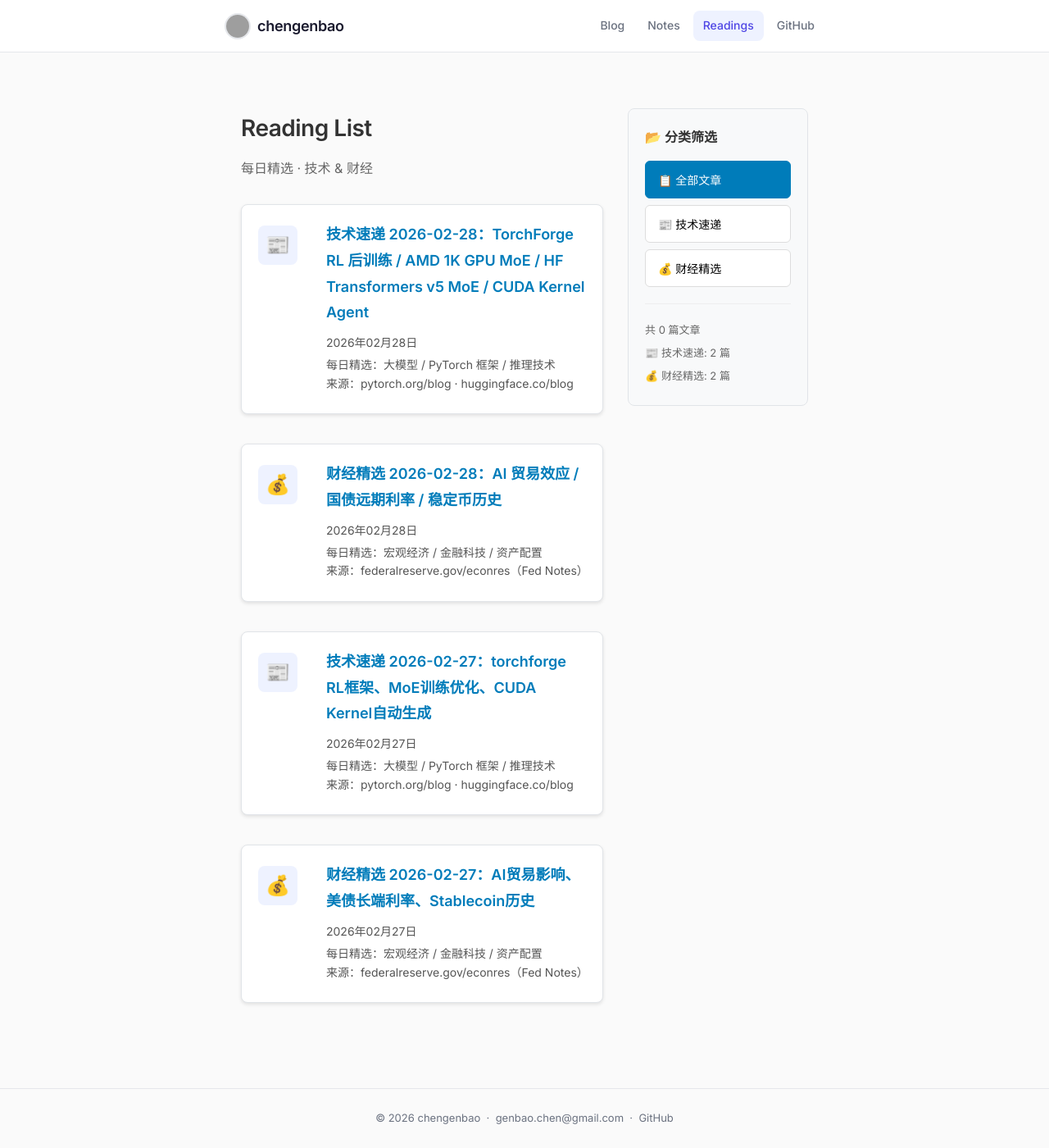
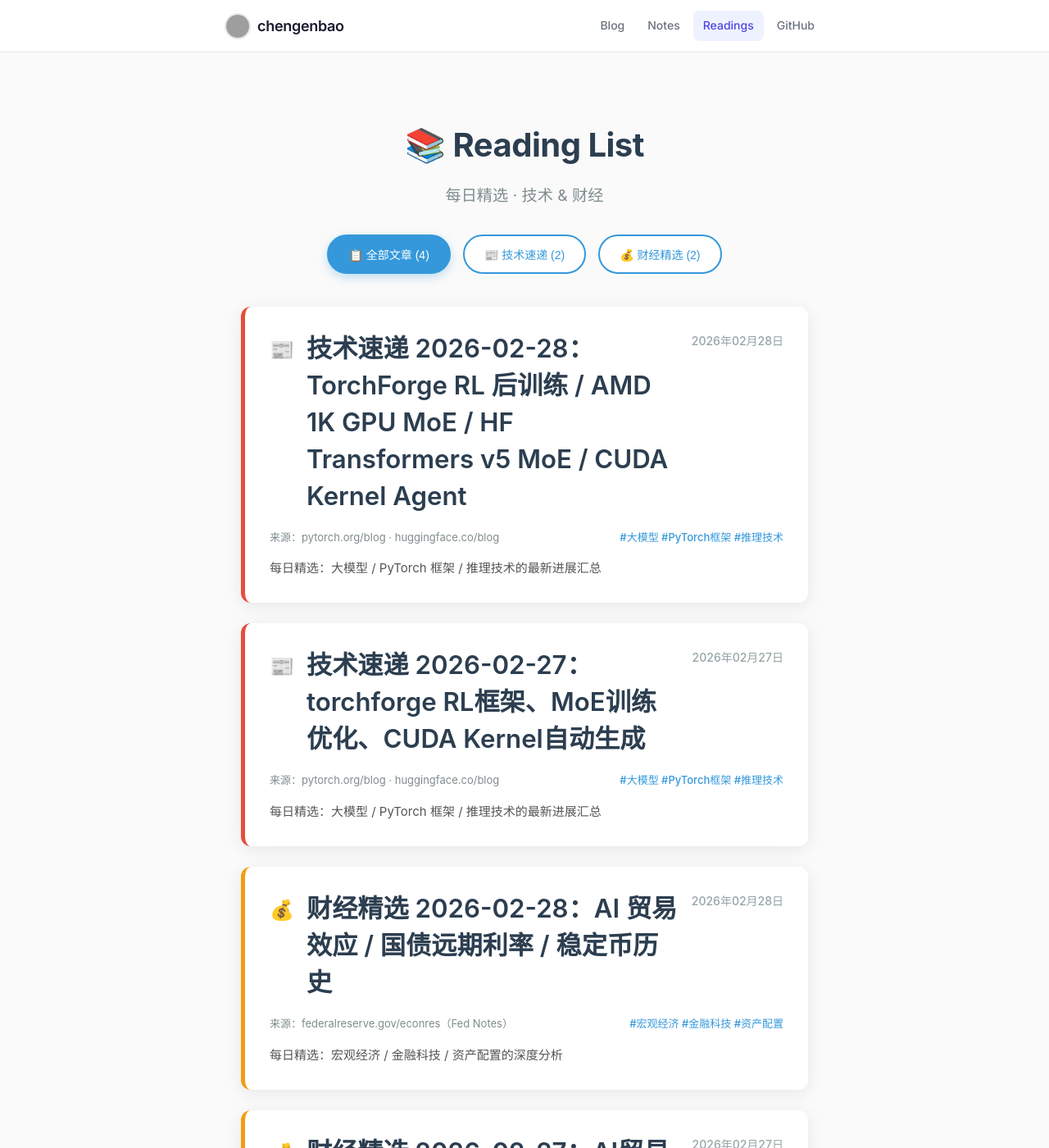
Before and after one commit to chengenbao/chengenbao.github.io, a Jekyll site: the page built from reading-list/index.md, in a window 1280 px wide and 1400 px high. Shown: the whole window at 82% size. Built offline with Jekyll 4.4.1, drawn with Linux system fonts in a browser that asks for light colours; some of the changed lines change nothing that is shown; some of the changed text lies outside the part shown; grey boxes are pictures that could not be loaded.

Commit message:
redesign: 宽屏单栏布局，优化视觉效果

```diff
--- a/reading-list/index.md
+++ b/reading-list/index.md
@@ -5,251 +5,284 @@ permalink: /reading-list/
 ---
 
 <div class="reading-list-container">
-  <!-- 左侧文章列表（保持原有样式） -->
-  <div class="articles-section">
-    <h1 class="page-title">Reading List</h1>
+  <div class="header-section">
+    <h1 class="page-title">📚 Reading List</h1>
     <p class="page-desc">每日精选 · 技术 & 财经</p>
 
-    <div class="notes-list">
-      <div class="note-card" data-type="tech">
-        <div class="note-icon">📰</div>
-        <div class="note-body">
-          <h2><a href="/reading-list/2026-02-28-tech/">技术速递 2026-02-28：TorchForge RL 后训练 / AMD 1K GPU MoE / HF Transformers v5 MoE / CUDA Kernel Agent</a></h2>
-          <p class="note-meta">2026年02月28日</p>
-          <p>每日精选：大模型 / PyTorch 框架 / 推理技术<br>来源：pytorch.org/blog · huggingface.co/blog</p>
-        </div>
-      </div>
-
-      <div class="note-card" data-type="finance">
-        <div class="note-icon">💰</div>
-        <div class="note-body">
-          <h2><a href="/reading-list/2026-02-28-finance/">财经精选 2026-02-28：AI 贸易效应 / 国债远期利率 / 稳定币历史</a></h2>
-          <p class="note-meta">2026年02月28日</p>
-          <p>每日精选：宏观经济 / 金融科技 / 资产配置<br>来源：federalreserve.gov/econres（Fed Notes）</p>
-        </div>
-      </div>
-
-      <div class="note-card" data-type="tech">
-        <div class="note-icon">📰</div>
-        <div class="note-body">
-          <h2><a href="/reading-list/2026-02-27-tech/">技术速递 2026-02-27：torchforge RL框架、MoE训练优化、CUDA Kernel自动生成</a></h2>
-          <p class="note-meta">2026年02月27日</p>
-          <p>每日精选：大模型 / PyTorch 框架 / 推理技术<br>来源：pytorch.org/blog · huggingface.co/blog</p>
-        </div>
-      </div>
-
-      <div class="note-card" data-type="finance">
-        <div class="note-icon">💰</div>
-        <div class="note-body">
-          <h2><a href="/reading-list/2026-02-27-finance/">财经精选 2026-02-27：AI贸易影响、美债长端利率、Stablecoin历史</a></h2>
-          <p class="note-meta">2026年02月27日</p>
-          <p>每日精选：宏观经济 / 金融科技 / 资产配置<br>来源：federalreserve.gov/econres（Fed Notes）</p>
-        </div>
-      </div>
+    <!-- 分类筛选按钮 -->
+    <div class="filter-bar">
+      <button class="filter-btn active" data-filter="all">📋 全部文章 (4)</button>
+      <button class="filter-btn" data-filter="tech">📰 技术速递 (2)</button>
+      <button class="filter-btn" data-filter="finance">💰 财经精选 (2)</button>
     </div>
   </div>
 
-  <!-- 右侧分类筛选面板 -->
-  <div class="sidebar-section">
-    <div class="filter-panel">
-      <h3>📂 分类筛选</h3>
-      <div class="category-filters">
-        <button class="category-btn active" data-type="all">📋 全部文章</button>
-        <button class="category-btn" data-type="tech">📰 技术速递</button>
-        <button class="category-btn" data-type="finance">💰 财经精选</button>
+  <div class="articles-list">
+    <!-- 技术速递 -->
+    <article class="article-card tech" data-type="tech">
+      <div class="article-header">
+        <span class="article-icon">📰</span>
+        <h2 class="article-title">
+          <a href="/reading-list/2026-02-28-tech/">技术速递 2026-02-28：TorchForge RL 后训练 / AMD 1K GPU MoE / HF Transformers v5 MoE / CUDA Kernel Agent</a>
+        </h2>
+        <span class="article-date">2026年02月28日</span>
       </div>
+      <div class="article-meta">
+        <span class="source">来源：pytorch.org/blog · huggingface.co/blog</span>
+        <span class="tags">#大模型 #PyTorch框架 #推理技术</span>
+      </div>
+      <p class="article-summary">每日精选：大模型 / PyTorch 框架 / 推理技术的最新进展汇总</p>
+    </article>
 
-      <div class="filter-stats">
-        <p>共 <span id="total-count">4</span> 篇文章</p>
-        <p>📰 技术速递: <span id="tech-count">2</span> 篇</p>
-        <p>💰 财经精选: <span id="finance-count">2</span> 篇</p>
+    <article class="article-card tech" data-type="tech">
+      <div class="article-header">
+        <span class="article-icon">📰</span>
+        <h2 class="article-title">
+          <a href="/reading-list/2026-02-27-tech/">技术速递 2026-02-27：torchforge RL框架、MoE训练优化、CUDA Kernel自动生成</a>
+        </h2>
+        <span class="article-date">2026年02月27日</span>
       </div>
-    </div>
+      <div class="article-meta">
+        <span class="source">来源：pytorch.org/blog · huggingface.co/blog</span>
+        <span class="tags">#大模型 #PyTorch框架 #推理技术</span>
+      </div>
+      <p class="article-summary">每日精选：大模型 / PyTorch 框架 / 推理技术的最新进展汇总</p>
+    </article>
+
+    <!-- 财经精选 -->
+    <article class="article-card finance" data-type="finance">
+      <div class="article-header">
+        <span class="article-icon">💰</span>
+        <h2 class="article-title">
+          <a href="/reading-list/2026-02-28-finance/">财经精选 2026-02-28：AI 贸易效应 / 国债远期利率 / 稳定币历史</a>
+        </h2>
+        <span class="article-date">2026年02月28日</span>
+      </div>
+      <div class="article-meta">
+        <span class="source">来源：federalreserve.gov/econres（Fed Notes）</span>
+        <span class="tags">#宏观经济 #金融科技 #资产配置</span>
+      </div>
+      <p class="article-summary">每日精选：宏观经济 / 金融科技 / 资产配置的深度分析</p>
+    </article>
+
+    <article class="article-card finance" data-type="finance">
+      <div class="article-header">
+        <span class="article-icon">💰</span>
+        <h2 class="article-title">
+          <a href="/reading-list/2026-02-27-finance/">财经精选 2026-02-27：AI贸易影响、美债长端利率、Stablecoin历史</a>
+        </h2>
+        <span class="article-date">2026年02月27日</span>
+      </div>
+      <div class="article-meta">
+        <span class="source">来源：federalreserve.gov/econres（Fed Notes）</span>
+        <span class="tags">#宏观经济 #金融科技 #资产配置</span>
+      </div>
+      <p class="article-summary">每日精选：宏观经济 / 金融科技 / 资产配置的深度分析</p>
+    </article>
   </div>
 </div>
 
 <style>
 .reading-list-container {
-  display: flex;
-  max-width: 1200px;
+  max-width: 900px;
   margin: 0 auto;
-  gap: 30px;
-  padding: 20px;
+  padding: 30px 20px;
+  font-family: -apple-system, BlinkMacSystemFont, "Segoe UI", Roboto, sans-serif;
 }
 
-.articles-section {
-  flex: 1;
-  min-width: 0;
+.header-section {
+  text-align: center;
+  margin-bottom: 40px;
 }
 
-.sidebar-section {
-  width: 220px;
-  position: sticky;
-  top: 20px;
-  height: fit-content;
-}
-
-.filter-panel {
-  background: #f8f9fa;
-  padding: 20px;
-  border-radius: 8px;
-  border: 1px solid #e1e4e8;
-}
-
-.filter-panel h3 {
-  margin: 0 0 15px 0;
-  color: #333;
-  font-size: 16px;
-}
-
-.category-filters {
-  margin-bottom: 20px;
-}
-
-.category-btn {
-  display: block;
-  width: 100%;
-  padding: 12px 15px;
-  margin-bottom: 8px;
-  border: 1px solid #ddd;
-  background: white;
-  border-radius: 6px;
-  cursor: pointer;
-  text-align: left;
-  font-size: 14px;
-  transition: all 0.2s ease;
-}
-
-.category-btn:hover {
-  background: #f0f8ff;
-  border-color: #007cba;
-}
-
-.category-btn.active {
-  background: #007cba;
-  color: white;
-  border-color: #007cba;
-}
-
-.filter-stats {
-  border-top: 1px solid #eee;
-  padding-top: 15px;
-  font-size: 13px;
-  color: #666;
-}
-
-.filter-stats p {
-  margin: 5px 0;
-}
-
-/* 保持原有样式 */
 .page-title {
-  color: #333;
-  margin-bottom: 10px;
+  font-size: 2.5em;
+  color: #2c3e50;
+  margin: 0 0 10px 0;
+  font-weight: 700;
 }
 
 .page-desc {
-  color: #666;
-  margin-bottom: 30px;
-  font-size: 16px;
+  font-size: 1.2em;
+  color: #7f8c8d;
+  margin: 0 0 30px 0;
 }
 
-.note-card {
+.filter-bar {
   display: flex;
-  background: white;
-  border: 1px solid #e1e4e8;
-  border-radius: 8px;
-  padding: 20px;
-  margin-bottom: 20px;
-  box-shadow: 0 2px 4px rgba(0,0,0,0.1);
-  transition: box-shadow 0.3s ease;
+  justify-content: center;
+  gap: 15px;
+  flex-wrap: wrap;
 }
 
-.note-card:hover {
-  box-shadow: 0 4px 8px rgba(0,0,0,0.15);
+.filter-btn {
+  padding: 12px 24px;
+  border: 2px solid #3498db;
+  background: white;
+  color: #3498db;
+  border-radius: 25px;
+  cursor: pointer;
+  font-size: 14px;
+  font-weight: 500;
+  transition: all 0.3s ease;
 }
 
-.note-icon {
-  font-size: 24px;
-  margin-right: 15px;
-  margin-top: 5px;
+.filter-btn:hover {
+  background: #3498db;
+  color: white;
+  transform: translateY(-2px);
 }
 
-.note-body h2 {
-  margin: 0 0 10px 0;
+.filter-btn.active {
+  background: #3498db;
+  color: white;
+  box-shadow: 0 4px 12px rgba(52, 152, 219, 0.3);
 }
 
-.note-body h2 a {
-  color: #007cba;
-  text-decoration: none;
-  font-size: 18px;
+.articles-list {
+  display: flex;
+  flex-direction: column;
+  gap: 25px;
 }
 
-.note-body h2 a:hover {
-  text-decoration: underline;
+.article-card {
+  background: white;
+  border-radius: 12px;
+  padding: 30px;
+  box-shadow: 0 4px 20px rgba(0, 0, 0, 0.08);
+  border-left: 5px solid #3498db;
+  transition: all 0.3s ease;
 }
 
-.note-meta {
-  color: #666;
-  font-size: 14px;
-  margin-bottom: 8px;
+.article-card:hover {
+  transform: translateY(-3px);
+  box-shadow: 0 8px 30px rgba(0, 0, 0, 0.12);
 }
 
-.note-body p {
-  margin: 5px 0;
+.article-card.tech {
+  border-left-color: #e74c3c;
+}
+
+.article-card.finance {
+  border-left-color: #f39c12;
+}
+
+.article-header {
+  display: flex;
+  align-items: flex-start;
+  gap: 15px;
+  margin-bottom: 15px;
+}
+
+.article-icon {
+  font-size: 24px;
+  margin-top: 2px;
+}
+
+.article-title {
+  flex: 1;
+  margin: 0;
+}
+
+.article-title a {
+  color: #2c3e50;
+  text-decoration: none;
+  font-size: 1.3em;
+  font-weight: 600;
+  line-height: 1.4;
+}
+
+.article-title a:hover {
+  color: #3498db;
+}
+
+.article-date {
+  color: #95a5a6;
   font-size: 14px;
+  white-space: nowrap;
+  font-weight: 500;
+}
+
+.article-meta {
+  display: flex;
+  justify-content: space-between;
+  align-items: center;
+  margin-bottom: 15px;
+  flex-wrap: wrap;
+  gap: 10px;
+}
+
+.source {
+  color: #7f8c8d;
+  font-size: 13px;
+}
+
+.tags {
+  color: #3498db;
+  font-size: 13px;
+  font-weight: 500;
+}
+
+.article-summary {
   color: #555;
+  line-height: 1.6;
+  margin: 0;
+  font-size: 15px;
 }
 
 @media (max-width: 768px) {
   .reading-list-container {
-    flex-direction: column;
+    padding: 20px 15px;
   }
 
-  .sidebar-section {
-    width: 100%;
-    position: static;
+  .page-title {
+    font-size: 2em;
+  }
+
+  .filter-bar {
+    gap: 10px;
+  }
+
+  .filter-btn {
+    padding: 10px 18px;
+    font-size: 13px;
+  }
+
+  .article-header {
+    flex-direction: column;
+    gap: 10px;
+  }
+
+  .article-date {
+    align-self: flex-start;
+  }
+
+  .article-meta {
+    flex-direction: column;
+    align-items: flex-start;
   }
 }
 </style>
 
 <script>
 // 分类筛选功能
- document.querySelectorAll('.category-btn').forEach(btn => {
+ document.querySelectorAll('.filter-btn').forEach(btn => {
   btn.addEventListener('click', () => {
     // 更新按钮状态
-    document.querySelectorAll('.category-btn').forEach(b => b.classList.remove('active'));
+    document.querySelectorAll('.filter-btn').forEach(b => b.classList.remove('active'));
     btn.classList.add('active');
 
-    const type = btn.dataset.type;
-    const cards = document.querySelectorAll('.note-card');
+    const filter = btn.dataset.filter;
+    const articles = document.querySelectorAll('.article-card');
 
-    // 筛选卡片
-    cards.forEach(card => {
-      if (type === 'all' || card.dataset.type === type) {
-        card.style.display = 'flex';
+    // 筛选文章
+    articles.forEach(article => {
+      if (filter === 'all' || article.dataset.type === filter) {
+        article.style.display = 'block';
       } else {
-        card.style.display = 'none';
+        article.style.display = 'none';
       }
     });
-
-    // 更新统计
-    updateStats();
   });
 });
-
-// 更新统计信息
-function updateStats() {
-  const totalCards = document.querySelectorAll('.note-card');
-  const techCards = document.querySelectorAll('.note-card[data-type="tech"]');
-  const financeCards = document.querySelectorAll('.note-card[data-type="finance"]');
-  const visibleCards = document.querySelectorAll('.note-card[style*="display: flex"]');
-
-  document.getElementById('total-count').textContent = visibleCards.length;
-  document.getElementById('tech-count').textContent = techCards.length;
-  document.getElementById('finance-count').textContent = financeCards.length;
-}
-
-// 初始化
-updateStats();
 </script>
```
